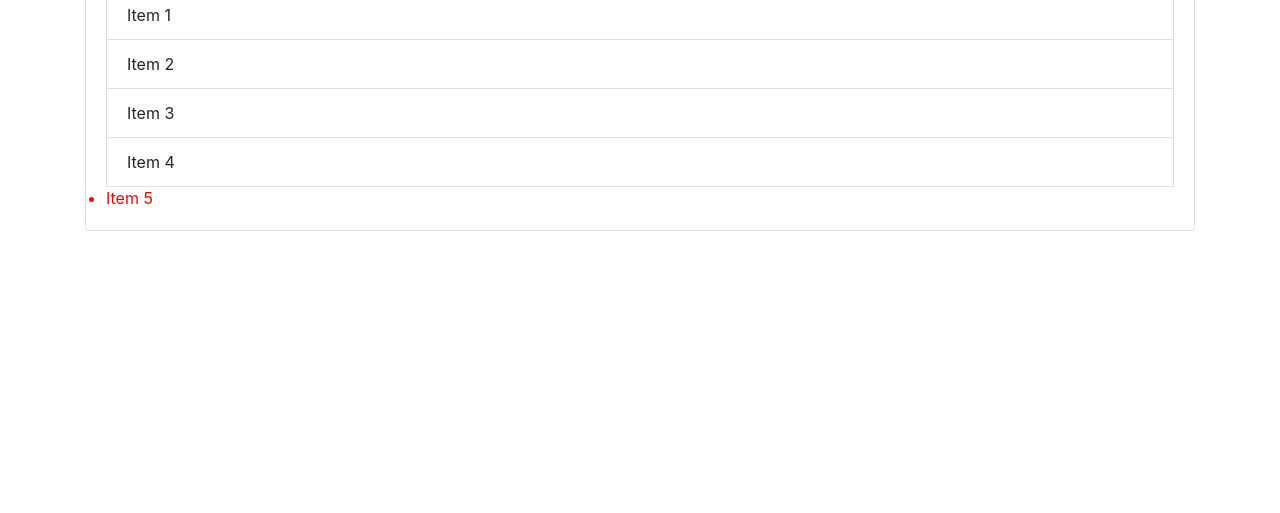
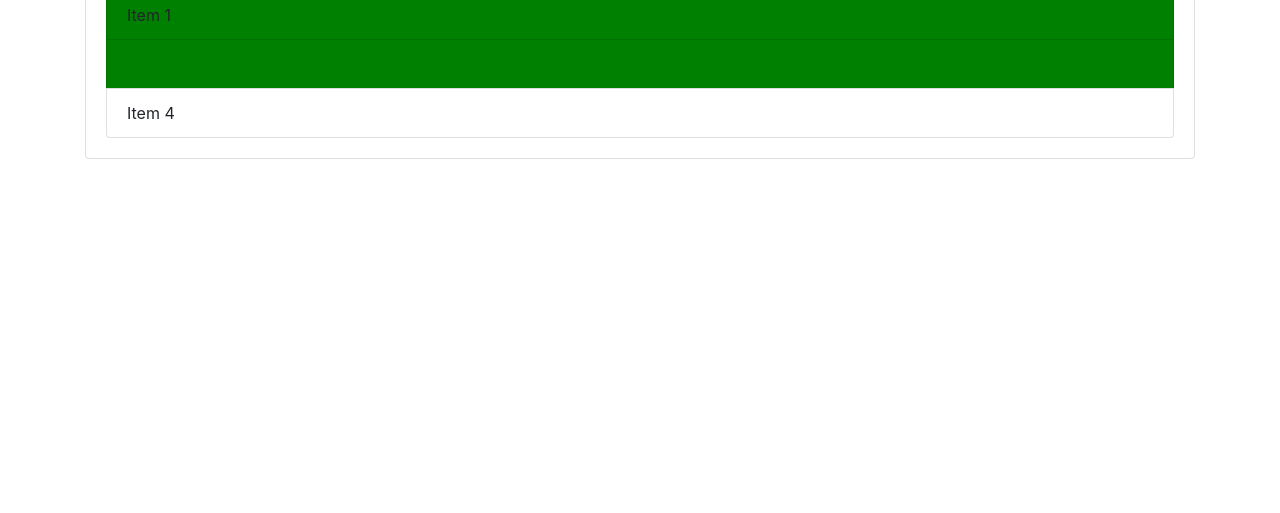
Before and after one commit to arpitanaskar/ListItems, a plain HTML site: page index.html in a window 1280 px wide. Shown: the part 287-800 px from the top of the page. Drawn offline with nearby package versions, Linux system fonts and the light colour scheme.

Commit message:
QuerySelector

```diff
--- a/index.html
+++ b/index.html
@@ -26,7 +26,6 @@
       <li class="list-group-item">Item 2</li>
       <li class="list-group-item">Item 3</li>
       <li class="list-group-item">Item 4</li>
-      <li class="fifth">Item 5</li>
     </ul>
    </div>
   </div>
--- a/script.js
+++ b/script.js
@@ -1,10 +1,12 @@
-// let items = document.getElementsByClassName('list-group-item');
-// for (let i=0; i<items.length; i++) {
-//     items[i].style.fontWeight = "bold";
-// }
+//
 
-let fifth = document.getElementsByClassName('fifth');
-// fifth.style.color = "red"
+document.querySelector('.list-group-item:nth-child(2)').style.backgroundColor = "green";
+document.querySelector('.list-group-item:nth-child(3)').style.display = "none";
 
-let li = document.getElementsByTagName('li');
-li[4].style.color = "red";
+
+let list = document.querySelectorAll('.list-group-item');
+list[1].style.color = "green"
+
+for (let i=0; i<list.length; i+=2) {
+        list[i].style.backgroundColor = "green";
+}
```
